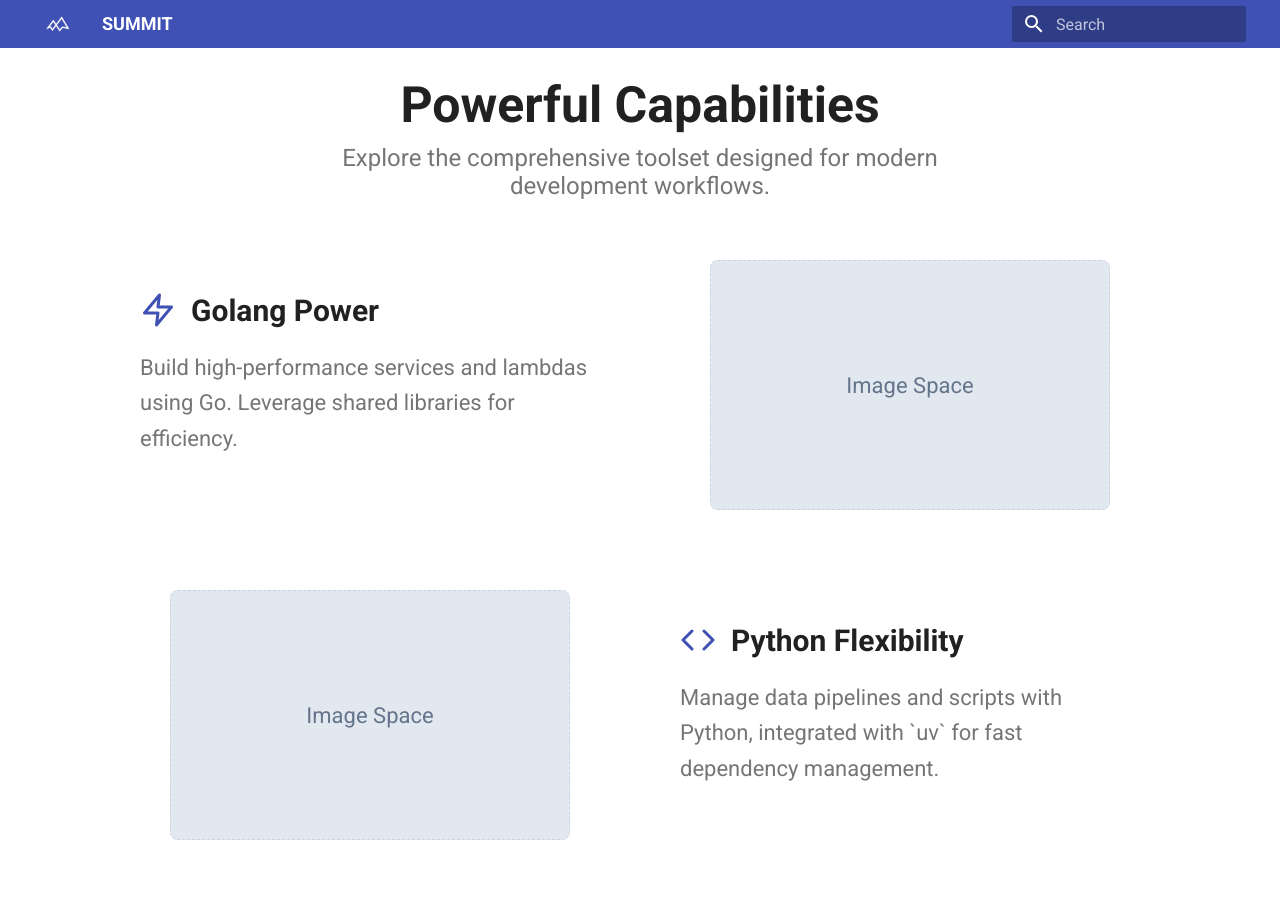
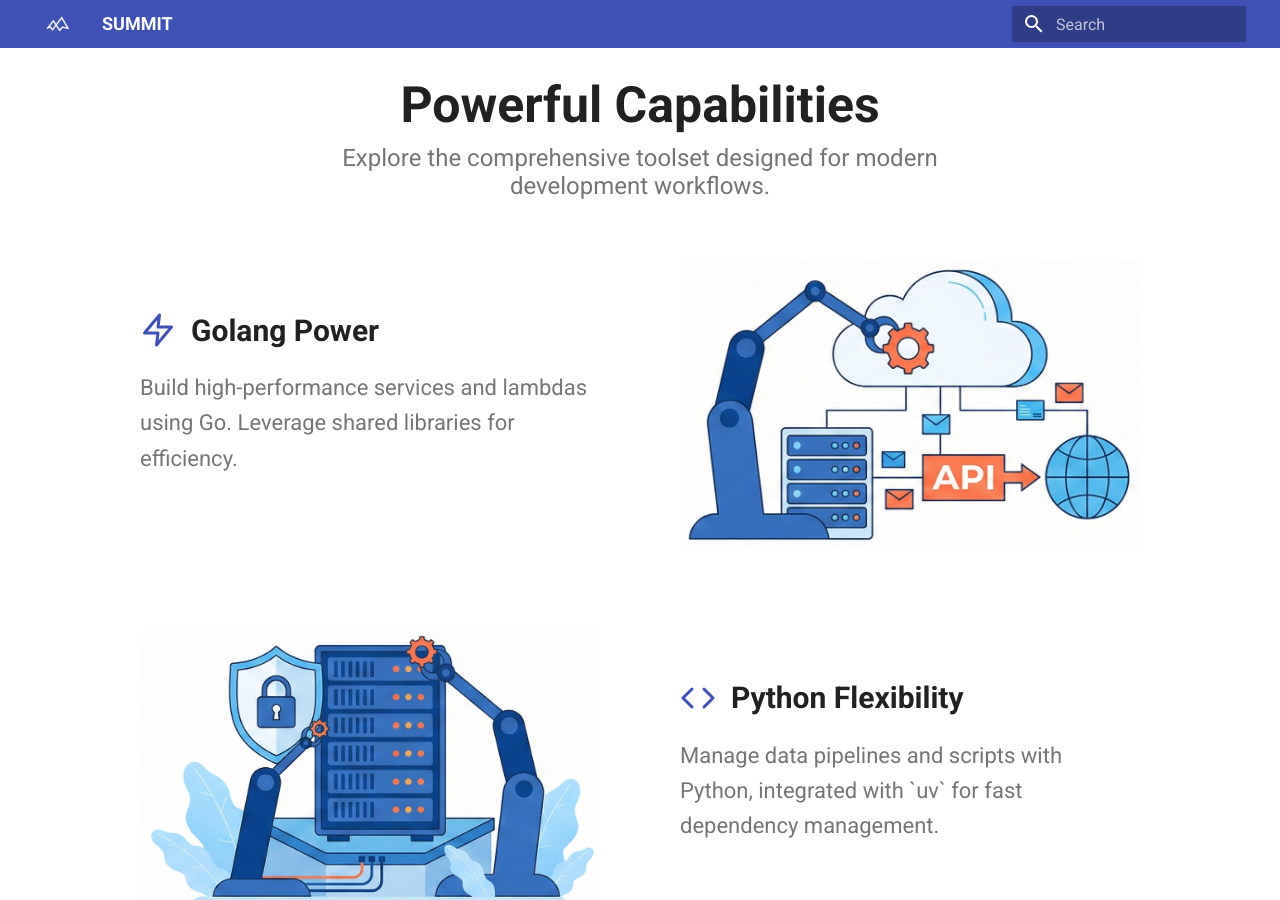
Before and after one commit to mskluev/monorepo, an MkDocs documentation site: the page built from docs/index.md, in a window 1280 px wide and 900 px high, scrolled down 1828 px. Built offline with MkDocs 1.6.1 and Material for MkDocs 9.7.7, drawn with Linux system fonts in a browser that asks for light colours; some of the changed text lies outside the part shown.

Commit message:
add images

```diff
--- a/docs/stylesheets/landing.css
+++ b/docs/stylesheets/landing.css
@@ -445,6 +445,13 @@
   font-size: 1.1rem;
 }
 
+.tx-feature-img {
+  width: 100%;
+  max-width: 500px;
+  border-radius: 8px;
+  display: block;
+}
+
 .tx-feature-title {
   display: flex;
   align-items: center;
--- a/overrides/home.html
+++ b/overrides/home.html
@@ -158,7 +158,7 @@
         <p>Build high-performance services and lambdas using Go. Leverage shared libraries for efficiency.</p>
       </div>
       <div class="tx-feature-media">
-        <div class="tx-placeholder-img">Image Space</div>
+        <img src="assets/api.png" alt="API" class="tx-feature-img">
       </div>
     </div>
 
@@ -177,7 +177,7 @@
         <p>Manage data pipelines and scripts with Python, integrated with `uv` for fast dependency management.</p>
       </div>
       <div class="tx-feature-media">
-        <div class="tx-placeholder-img">Image Space</div>
+        <img src="assets/containers.png" alt="Containers" class="tx-feature-img">
       </div>
     </div>
 
@@ -196,7 +196,7 @@
         <p>Everything you need to know, all in one place. Powered by MkDocs and Material for MkDocs.</p>
       </div>
       <div class="tx-feature-media">
-        <div class="tx-placeholder-img">Image Space</div>
+        <img src="assets/pipeline.png" alt="Pipeline" class="tx-feature-img">
       </div>
     </div>
 
@@ -214,7 +214,7 @@
         <p>Designed for AWS Lambda and containerized environments. Deploy with confidence.</p>
       </div>
       <div class="tx-feature-media">
-        <div class="tx-placeholder-img">Image Space</div>
+        <img src="assets/agents.png" alt="Agent" class="tx-feature-img">
       </div>
     </div>
 
```
Also changed, not shown: docs/assets/agents.png (added), docs/assets/api.png (added), docs/assets/containers.png (added), docs/assets/pipeline.png (added).
